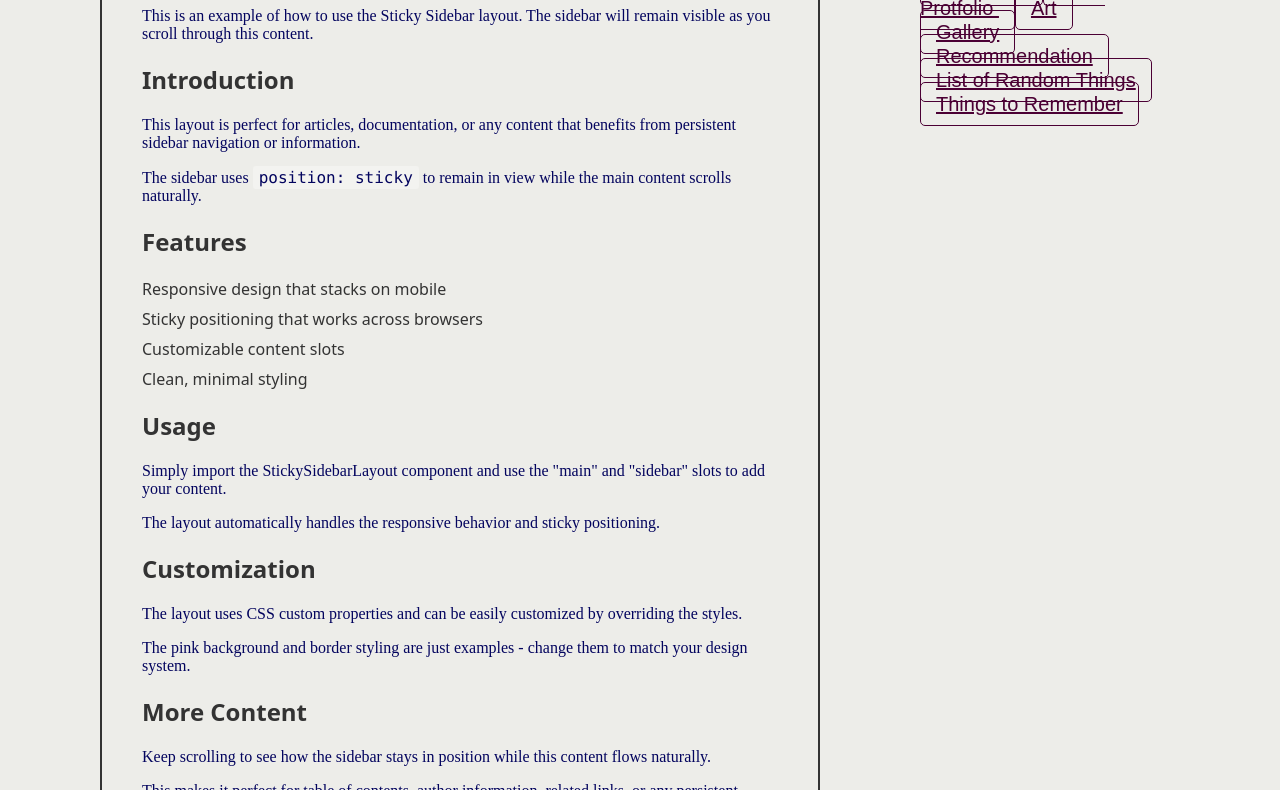
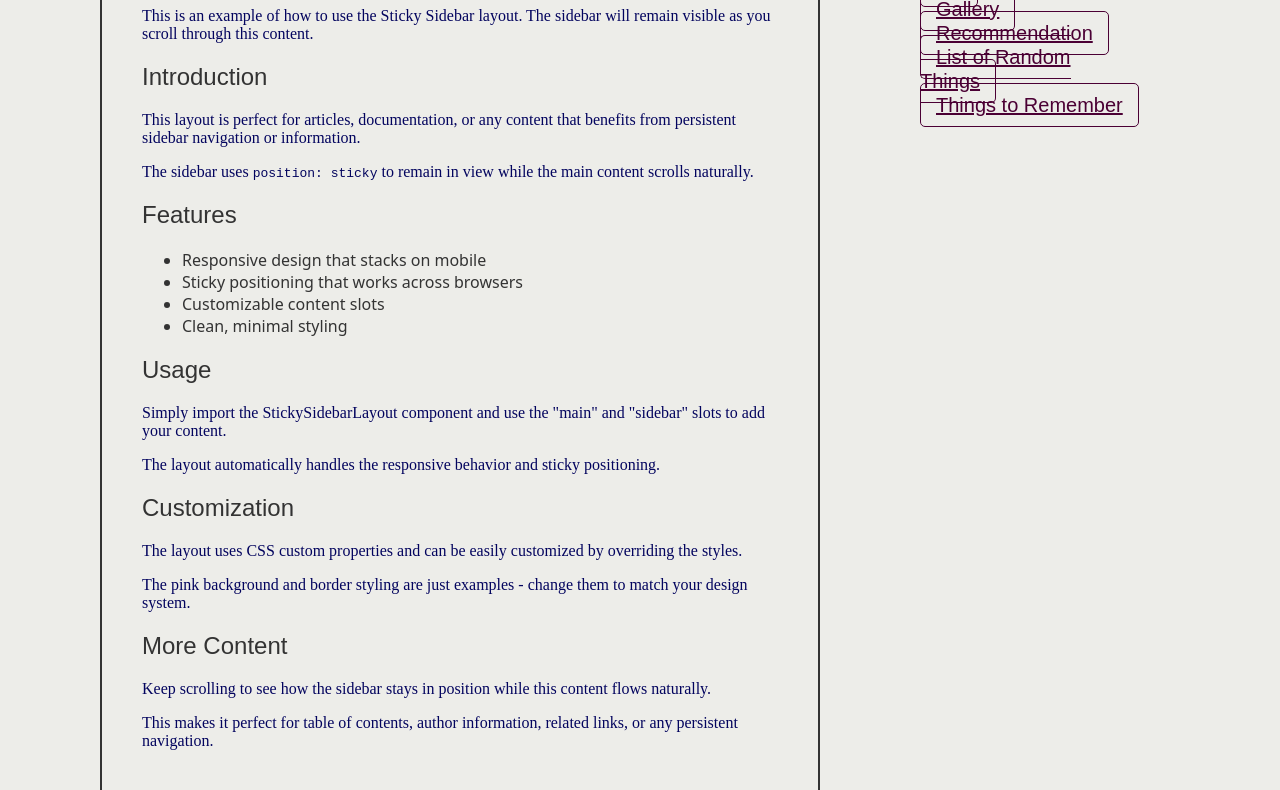
Before and after one commit to Monika7singh/web2025-monika-site, an Astro site: page /about in a window 1280 px wide. Shown: the part 195-985 px from the top of the page. Built offline with nearby package versions, Linux system fonts and the light colour scheme; Astro itself is replaced by a stand-in of ours; a web font is replaced by a local one.

Commit message:
about page

```diff
--- a/src/pages/about.astro
+++ b/src/pages/about.astro
@@ -35,30 +35,36 @@ import "../styles/global.css";
 		<p>This makes it perfect for table of contents, author information, related links, or any persistent navigation.</p>
 	</div>
 	<div slot="sidebar">
-		<h3>Navigation</h3>
-		<ul>
+		<!-- <h3>Navigation</h3> -->
+		<!-- <ul> -->
 			<LinkButton text="About Me" link="/about" />
+			<br>
       <LinkButton text="Wrok Protfolio" link="/work" />
+			<br>
       <LinkButton text="Art" link="/art" />
+			<br>
       <LinkButton text="Gallery" link="/gallery" />
+			<br>
       <LinkButton text="Recommendation" link="/recommendation" />
+			<br>
       <LinkButton text="List of Random Things" link="/list" />
+			<br>
       <LinkButton text="Things to Remember" link="/remember" />
-		</ul>
+		<!-- </ul> -->
 	</div>
 </StickySidebarLayout>
 
 <style>
-	ul {
+	/* ul {
 		list-style: none;
 		padding: 0;
-	}
+	} */
 
-	li {
+	/* li {
 		margin-bottom: 8px;
-	}
+	} */
 
-	a {
+	/* a {
 		color: #333;
 		text-decoration: none;
 		padding: 4px 8px;
@@ -69,7 +75,7 @@ import "../styles/global.css";
 	a:hover {
 		background: rgba(255, 255, 255, 0.2);
 		text-decoration: underline;
-	}
+	} */
 
 	h3 {
 		margin-bottom: 12px;
@@ -80,25 +86,21 @@ import "../styles/global.css";
 		margin-top: 0;
 	}
 
-	code {
+	/* code {
 		background: rgba(255, 255, 255, 0.3);
 		padding: 2px 6px;
 		border-radius: 3px;
 		font-family: 'Monaco', 'Courier New', monospace;
-	}
+	} */
 
 	.sidebar {
     flex: 1;
     display: flex;
     flex-direction: column;
     gap: 10px;
-    /* position: fixed; */
-		/* top: 80px;
-		right: 200px;
-		width: 200px; */
   }
 
-  .sidebar button {
+  .sidebar LinkButton {
     background-color: transparent;
     border: 1px solid #4b0034;
     border-radius: 5px;
@@ -110,7 +112,7 @@ import "../styles/global.css";
     transition: all 0.2s;
   }
 
-  .sidebar button:hover {
+  .sidebar LinkButton:hover {
     background-color: #4b0034;
     color: #fff;
   }
--- a/src/styles/global.css
+++ b/src/styles/global.css
@@ -4,6 +4,10 @@
   --maintext-color: #03045E;
   --color-secondary: #5F0F40;
   —-colour-highlight: #B9B9B9;
+
+
+  --font-main: font-family: "filmotype-maxwell", sans-serif; /* Adobe font */
+  --font-body: "MyFont"; /* Local or other font */
 
 }
 
@@ -27,12 +31,13 @@ p{
   font-style: normal;
 }
 
-h1{
+h1, h2, h3{
   font-family: "filmotype-maxwell", sans-serif;
   font-weight: 400;
   font-style: normal;
 }
 
 p{
-  font-family: 'MyFont';
+  font-family: var(--font-body);
+  color: var(--color-primary);
 }
```
